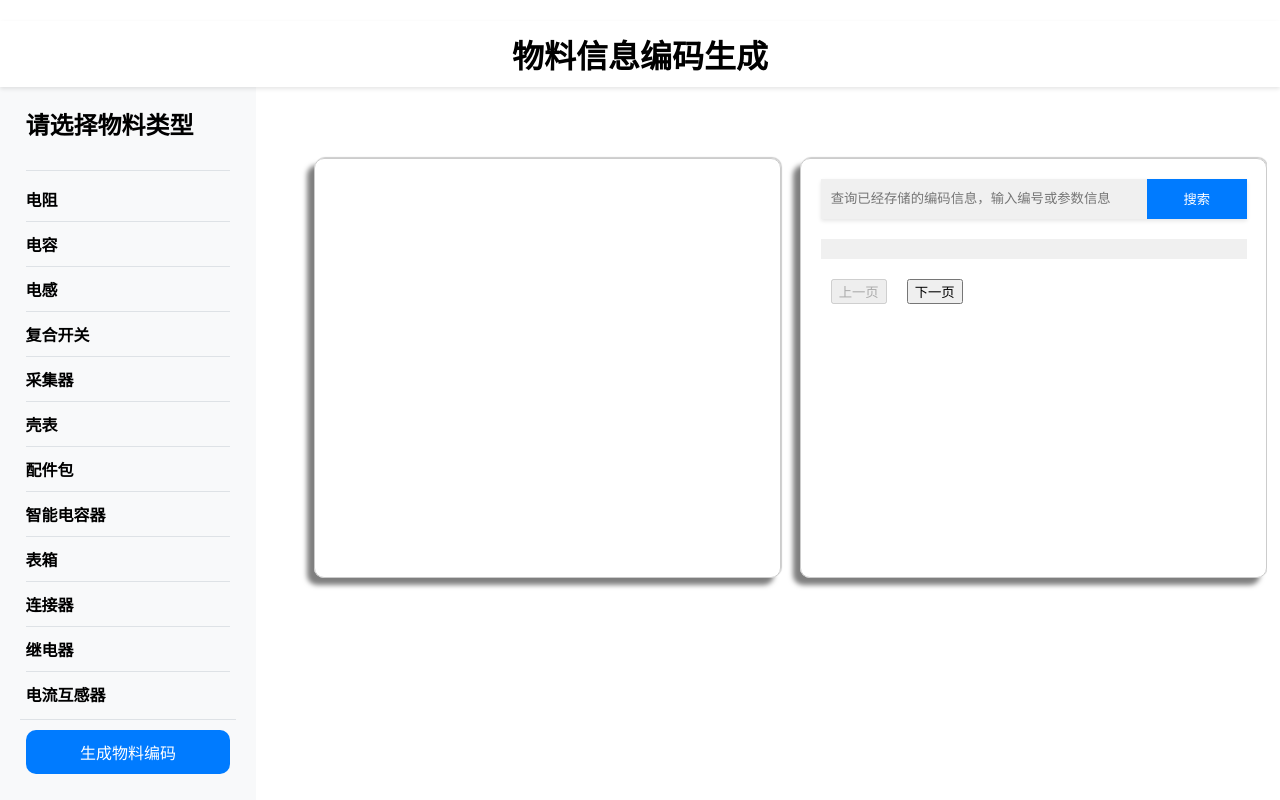
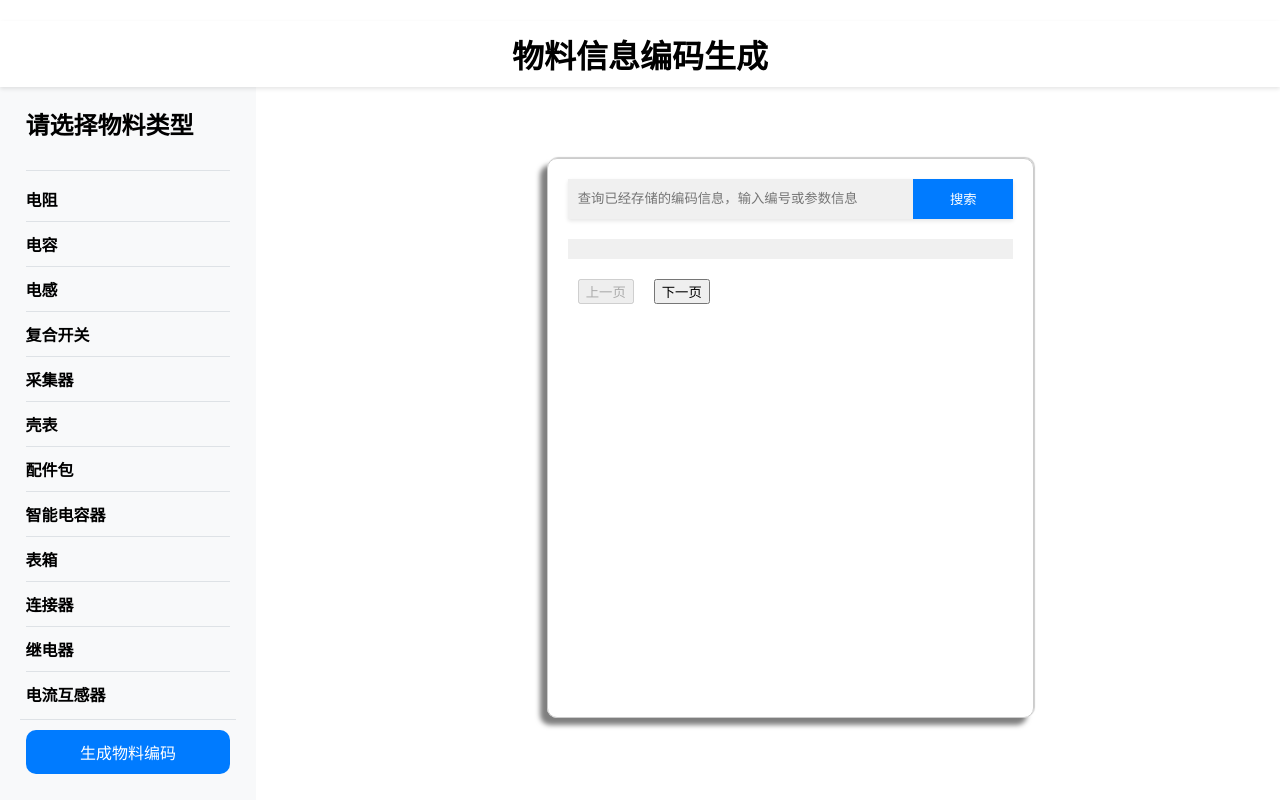
Before and after one commit to LiuZhouJay/-, a WordPress theme: template index.php in a window 1280 px wide. Run offline with PHP 8.4 and a stand-in for WordPress, Linux system fonts and the light colour scheme; the site name, menu and one post (Sample post) are stand-ins, and other content is empty.

Commit message:
将输入部分设置为隐藏，点击列表时出现。删除搜索结果中的“属性”"一行，让搜索结果看着更简洁

```diff
--- a/index.php
+++ b/index.php
@@ -42,7 +42,8 @@
 
         .main-content {
             display: flex;
-            justify-content: space-between;
+            /* align-items: center; */
+            justify-content: center;
             width: calc(100% - 24%); /* 改为相对单位 */
             margin-left: 22%; /* 改为相对单位 */
             margin-top: 100px; /* 标题的高度 */
@@ -52,19 +53,19 @@
         }
 
         .input-container {
-            display: flex;
+            display: none;
             flex-direction: row;
             flex-wrap: wrap;
             align-items: flex-start;
             justify-content: flex-start;
             padding: 2%; /* 改为相对单位 */
             box-sizing: border-box;
-            width: 48%; /* 改为50%宽度 */
+            width: 50%; /* 改为50%宽度 */
             position: relative;
             border: 1px solid #ccc;
             border-radius: 10px 10px 10px 10px;
             box-shadow: -7px 7px 5px 0 rgba(0, 0, 0, 0.5),1px -1px 1px 0 rgba(0, 0, 0, 0.2);
-            height: 60%; /* 设置默认高度为现在的一半 */
+            height: 80%; /* 设置默认高度为现在的一半 */
             overflow-y: auto; /* 添加垂直滚动条 */
             margin-left: 2%; /* 添加左侧间距 */
             margin-top: 6%; /* 增加顶部间距 */
@@ -77,12 +78,12 @@
             justify-content: flex-start;
             padding: 2%; /* 改为相对单位 */
             box-sizing: border-box;
-            width: 48%; /* 改为50%宽度 */
+            width: 50%; /* 改为50%宽度 */
             position: relative;
             border: 1px solid #ccc;
             border-radius: 10px 10px 10px 10px;
             box-shadow: -7px 7px 5px 0 rgba(0, 0, 0, 0.5),1px -1px 1px 0 rgba(0, 0, 0, 0.2);
-            height: 60%; /* 保持现有高度 */
+            height: 80%; /* 保持现有高度 */
             overflow-y: auto; /* 添加垂直滚动条 */
             margin-left: 2%; /* 添加左侧间距 */
             margin-top: 6%; /* 增加顶部间距 */
@@ -367,6 +368,7 @@
                 if (components[type].length === 0) {
                     // 处理没有二级列表的情况
                     const inputContainer = document.querySelector('.input-container');
+                    inputContainer.style.display = 'flex';
                     while (inputContainer.firstChild) {
                         inputContainer.removeChild(inputContainer.firstChild);
                     }
@@ -438,6 +440,7 @@
                 item.textContent = subType;
                 item.addEventListener('click', function() {
                     const inputContainer = document.querySelector('.input-container');
+                    inputContainer.style.display = 'flex';
                     const inputValue = this.textContent;
                     while (inputContainer.firstChild) {
                         inputContainer.removeChild(inputContainer.firstChild);
@@ -652,7 +655,6 @@
                                 const resultElement = document.createElement('div');
                                 resultElement.innerHTML = `
                                     <p><strong>编码:</strong> ${result.code.split('-')[0].replace(/-/g, '')} <strong>类型:</strong> ${result.type} ${result.sub_type ? '<strong>子类型:</strong> ' + result.sub_type : ''}</p>
-                                    <p><strong>属性:</strong></p>
                                     <table border="1" cellpadding="3" cellspacing="0">
                                         <thead>
                                         <tr>
```
